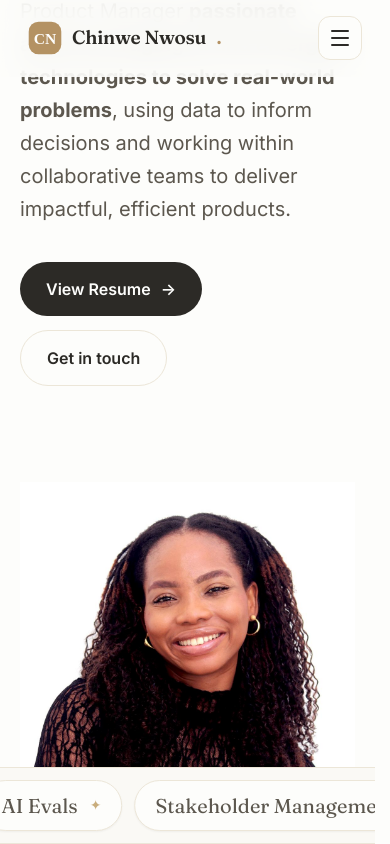
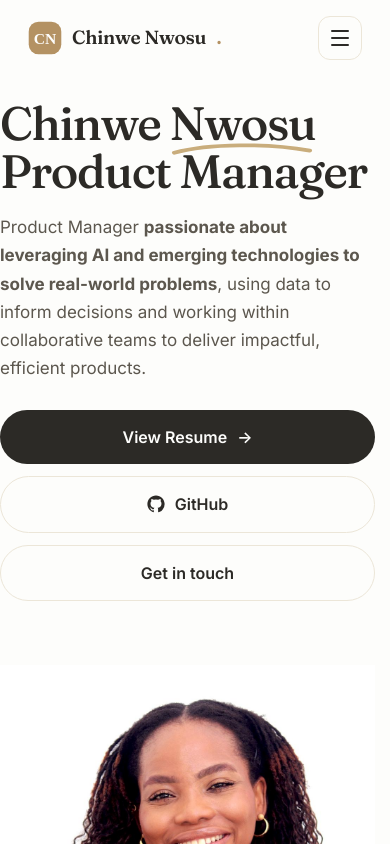
Before and after one commit to chinwenwosu73-netizen/My-Website, a plain HTML site: page index.html in a window 390 px wide. Shown: the top 844 px of the page. Drawn offline with Linux system fonts and the light colour scheme.

Commit message:
Add GitHub button, update portfolio link, fix mobile hero responsiveness

```diff
--- a/css/style.css
+++ b/css/style.css
@@ -292,6 +292,7 @@
 }
 .btn .arr { transition: transform .3s var(--ease); }
 .btn:hover .arr { transform: translateX(4px); }
+.btn svg { width: 18px; height: 18px; flex-shrink: 0; }
 .btn-primary { background: var(--ink); color: var(--white); }
 .btn-primary:hover { background: var(--beige-600); transform: translateY(-2px); box-shadow: var(--shadow-2); }
 .btn-ghost { border: 1px solid var(--line); background: var(--white); color: var(--ink); }
@@ -1112,3 +1113,55 @@
   .fc-2 { right: -8px; }
   .timeline-item { padding-left: 40px; }
 }
+
+/* ============================================================
+   MOBILE — homepage & hero responsiveness
+   ============================================================ */
+@media (max-width: 860px) {
+  /* Allow the homepage to flow and scroll naturally instead of
+     forcing everything into a single fixed viewport. */
+  body.home {
+    height: auto;
+    min-height: 100vh;
+    overflow-y: auto;
+  }
+  body.home > .hero {
+    min-height: auto;
+    padding-top: calc(var(--nav-h) + 24px);
+  }
+  .hero-inner {
+    gap: 40px;
+  }
+}
+
+@media (max-width: 640px) {
+  body.home > .hero {
+    padding-top: calc(var(--nav-h) + 16px);
+  }
+  .hero-inner {
+    gap: 32px;
+    padding: 8px 0 32px;
+  }
+  .hero h1 {
+    font-size: clamp(38px, 12vw, 50px);
+    margin-bottom: 18px;
+  }
+  .hero p.lede {
+    font-size: 17px;
+    margin-bottom: 28px;
+  }
+  .hero-actions {
+    width: 100%;
+    flex-direction: column;
+    align-items: stretch;
+    gap: 12px;
+    margin-bottom: 32px;
+  }
+  .hero-actions .btn {
+    justify-content: center;
+    width: 100%;
+  }
+  .hero-photo {
+    max-width: 100%;
+  }
+}
--- a/index.html
+++ b/index.html
@@ -64,6 +64,10 @@
 
         <div class="hero-actions reveal" data-delay="3">
           <a href="resume.html" class="btn btn-primary">View Resume <span class="arr">→</span></a>
+          <a href="https://github.com/chinwenwosu73-netizen?tab=repositories" target="_blank" rel="noopener" class="btn btn-ghost">
+            <svg viewBox="0 0 24 24" fill="currentColor" aria-hidden="true"><path d="M12 .5C5.65.5.5 5.65.5 12c0 5.08 3.29 9.39 7.86 10.91.58.11.79-.25.79-.55v-1.94c-3.2.7-3.87-1.54-3.87-1.54-.52-1.33-1.28-1.68-1.28-1.68-1.04-.71.08-.7.08-.7 1.15.08 1.76 1.18 1.76 1.18 1.03 1.76 2.69 1.25 3.35.96.1-.75.4-1.25.72-1.54-2.55-.29-5.23-1.28-5.23-5.68 0-1.26.45-2.28 1.18-3.09-.12-.29-.51-1.46.11-3.05 0 0 .96-.31 3.15 1.18a10.9 10.9 0 0 1 5.74 0c2.19-1.49 3.15-1.18 3.15-1.18.62 1.59.23 2.76.11 3.05.74.81 1.18 1.83 1.18 3.09 0 4.41-2.69 5.38-5.25 5.67.41.35.77 1.05.77 2.12v3.15c0 .3.2.66.8.55A11.52 11.52 0 0 0 23.5 12C23.5 5.65 18.35.5 12 .5z"/></svg>
+            GitHub
+          </a>
           <button type="button" class="btn btn-ghost" id="openModalBtn">Get in touch</button>
         </div>
       </div>
```
Also changed, not shown: products.html (+1 -1 lines).
